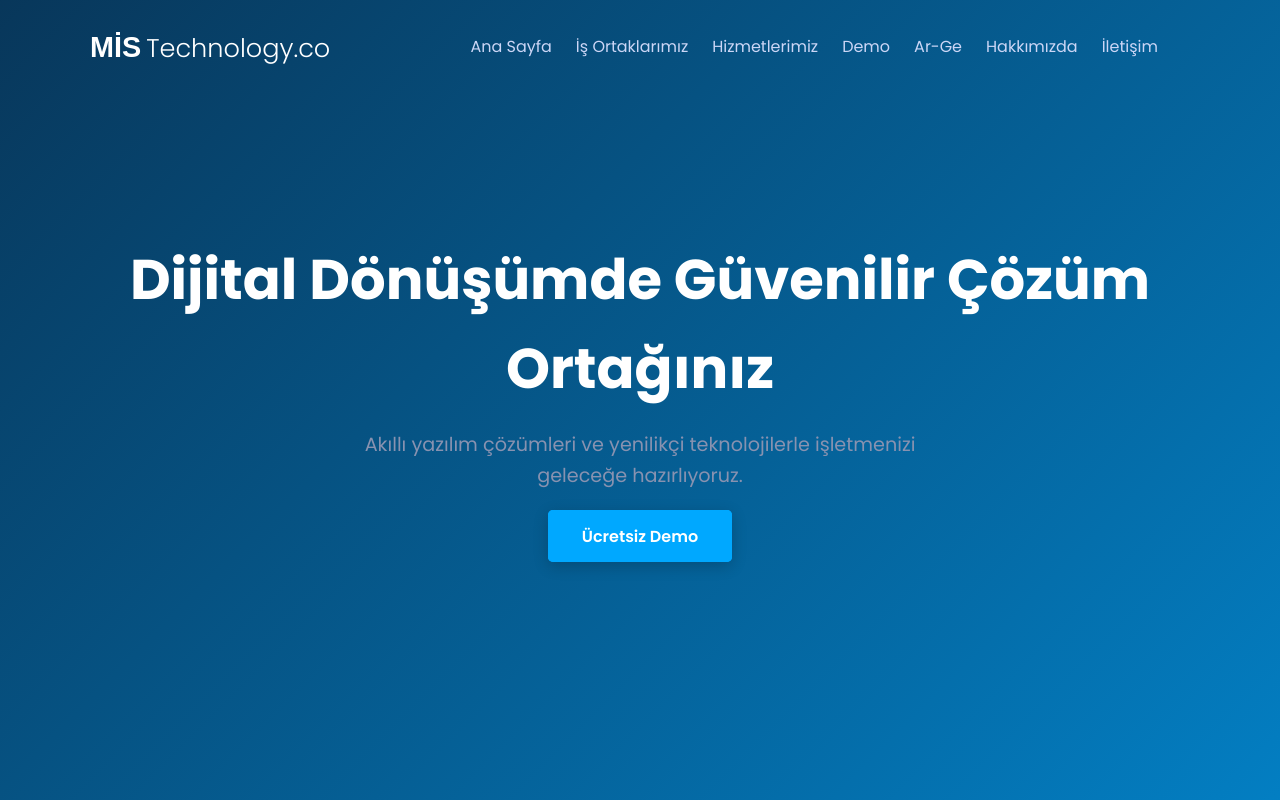
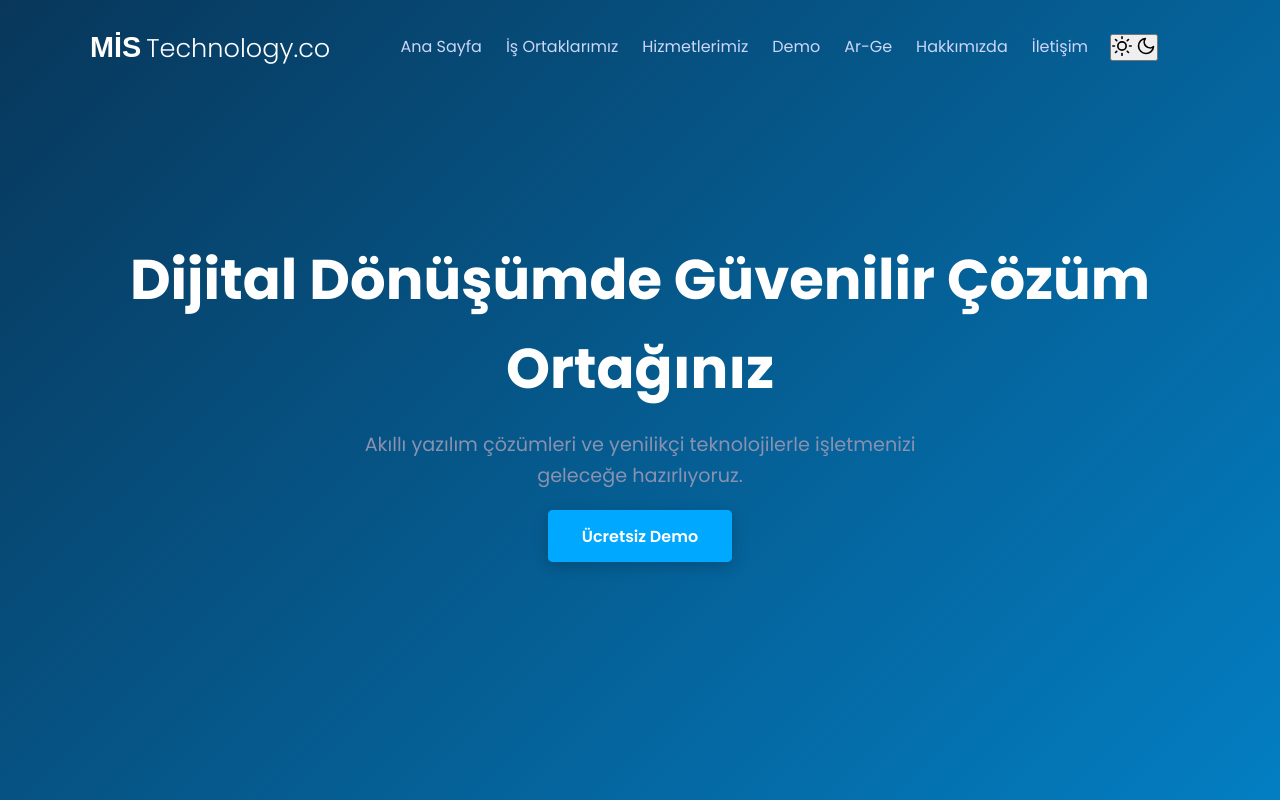
Before and after one commit to tah4mis/mistechnology.co, a plain HTML site: page index.html in a window 1280 px wide. Shown: the top 800 px of the page. Drawn offline with Linux system fonts and the light colour scheme; a web font is replaced by a local one.

Commit message:
Add theme toggle button to index.html
Added a theme toggle button with sun and moon icons for dark/light mode switching.

```diff
--- a/index.html
+++ b/index.html
@@ -32,6 +32,23 @@
                 <a href="#contact">İletişim</a>
             </nav>
 
+            <button class="theme-toggle" id="theme-toggle" aria-label="Tema değiştir">
+                <svg class="sun-icon" xmlns="http://www.w3.org/2000/svg" width="20" height="20" viewBox="0 0 24 24" fill="none" stroke="currentColor" stroke-width="2" stroke-linecap="round" stroke-linejoin="round">
+                    <circle cx="12" cy="12" r="5"/>
+                    <line x1="12" y1="1" x2="12" y2="3"/>
+                    <line x1="12" y1="21" x2="12" y2="23"/>
+                    <line x1="4.22" y1="4.22" x2="5.64" y2="5.64"/>
+                    <line x1="18.36" y1="18.36" x2="19.78" y2="19.78"/>
+                    <line x1="1" y1="12" x2="3" y2="12"/>
+                    <line x1="21" y1="12" x2="23" y2="12"/>
+                    <line x1="4.22" y1="19.78" x2="5.64" y2="18.36"/>
+                    <line x1="18.36" y1="5.64" x2="19.78" y2="4.22"/>
+                </svg>
+                <svg class="moon-icon" xmlns="http://www.w3.org/2000/svg" width="20" height="20" viewBox="0 0 24 24" fill="none" stroke="currentColor" stroke-width="2" stroke-linecap="round" stroke-linejoin="round">
+                    <path d="M21 12.79A9 9 0 1 1 11.21 3 7 7 0 0 0 21 12.79z"/>
+                </svg>
+            </button>
+
             <button class="menu-toggle" id="menu-toggle" aria-label="Menüyü aç/kapat">
                 <span class="hamburger"></span>
             </button>
@@ -40,6 +57,7 @@
 
     <main>
         <section id="home" class="hero">
+            <div class="code-background"></div>
             <div class="container">
                 <h1>Dijital Dönüşümde Güvenilir Çözüm Ortağınız</h1>
                 <p>Akıllı yazılım çözümleri ve yenilikçi teknolojilerle işletmenizi geleceğe hazırlıyoruz.</p>
```
